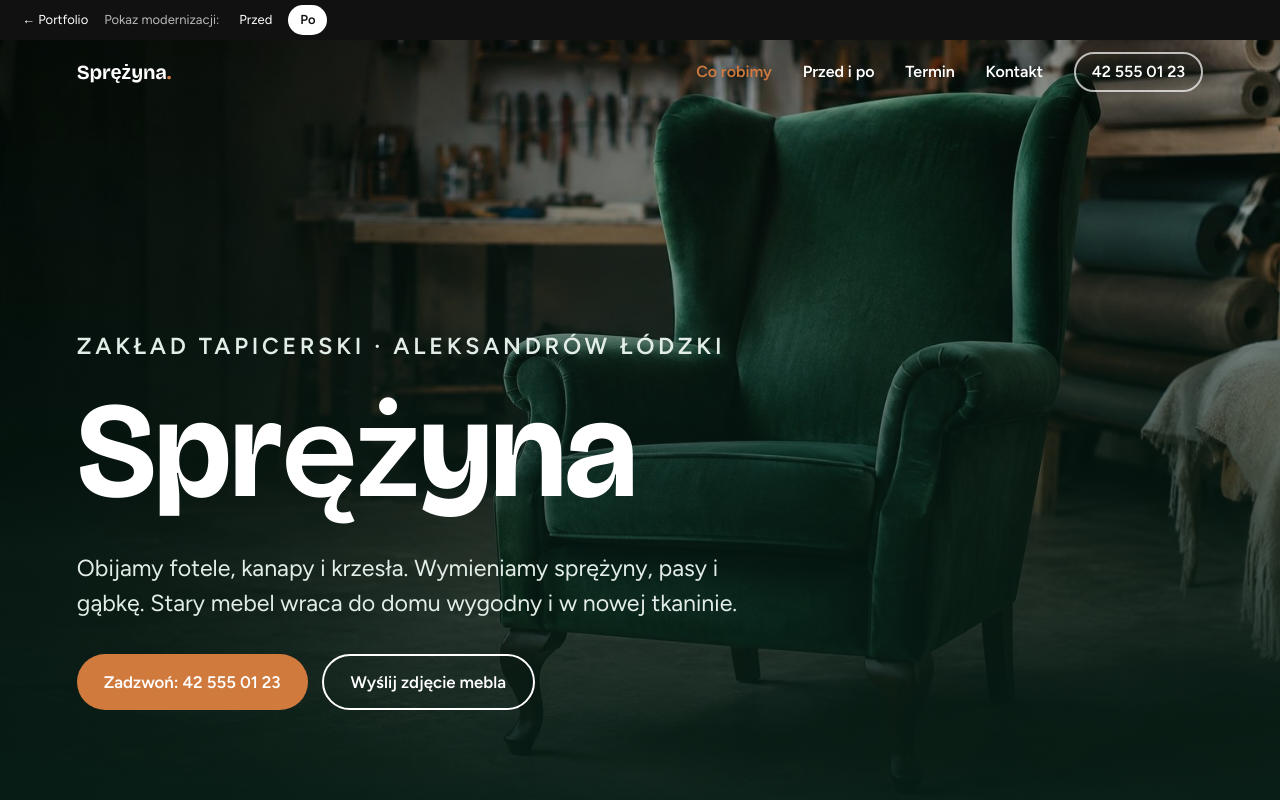
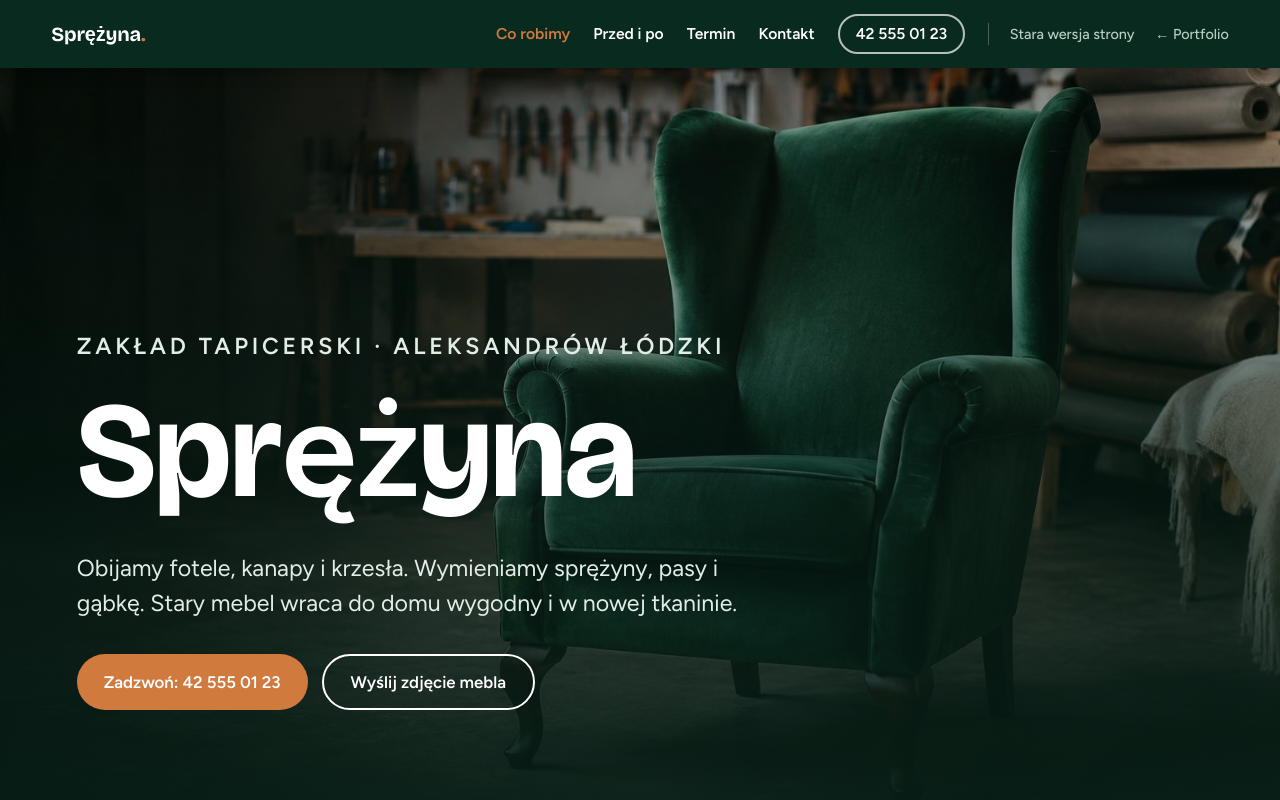
Before and after one commit to AlexGreen-art/tapicer, a plain HTML site: page po/index.html in a window 1280 px wide. Shown: the top 800 px of the page. Drawn offline with nearby package versions, Linux system fonts and the light colour scheme.

Commit message:
Jedna stała belka z pełną nawigacją na stronie po; czytelne wyjście ze strony przed
Co-Authored-By: Claude Opus 5.5 <noreply@anthropic.com>
Claude-Session: https://claude.ai/code/session_01KbMYrzBjUS61sMKEJZtjWW

```diff
--- a/po/index.html
+++ b/po/index.html
@@ -19,24 +19,18 @@
   --jasne:#eef4f0;
   --tekst:#10241c;
   --szary:#51655c;
-  --pasek:40px;
-  --naglowek:64px;
+  --naglowek:68px;
 }
 *{box-sizing:border-box;margin:0;padding:0}
 html{scroll-behavior:smooth}
-#pokaz{position:sticky;top:0;z-index:50;height:var(--pasek);display:flex;align-items:center;justify-content:center;gap:4px;background:#111;color:#fff;font-size:13px;white-space:nowrap;padding:0 10px}
-#pokaz a{color:#fff;text-decoration:none;padding:5px 12px;border-radius:999px}
-#pokaz a.tu{background:#fff;color:#111;font-weight:600}
-#pokaz a.port{margin-right:auto}
-#pokaz span{opacity:.7;margin-right:4px}
-#pokaz i{flex:1}
+body{padding-top:var(--naglowek)}
 body{font-family:Figtree,system-ui,sans-serif;font-size:18px;line-height:1.55;color:var(--tekst);background:var(--jasne)}
 h1,h2,h3{font-family:"Bricolage Grotesque",Figtree,sans-serif;line-height:1.08;letter-spacing:-.01em}
 a{color:inherit}
 img{display:block;max-width:100%}
 
 /* każda sekcja zajmuje cały ekran */
-section{scroll-margin-top:calc(var(--pasek) + var(--naglowek));min-height:calc(100vh - var(--pasek) - var(--naglowek));min-height:calc(100svh - var(--pasek) - var(--naglowek));display:flex;flex-direction:column;justify-content:center;padding:clamp(28px,6vw,80px) clamp(20px,6vw,90px)}
+section{scroll-margin-top:var(--naglowek);min-height:calc(100vh - var(--naglowek));min-height:calc(100svh - var(--naglowek));display:flex;flex-direction:column;justify-content:center;padding:clamp(28px,6vw,80px) clamp(20px,6vw,90px)}
 .wew{width:100%;max-width:1180px;margin:0 auto}
 .nadtytul{font-size:.8rem;font-weight:600;letter-spacing:.16em;text-transform:uppercase;color:var(--miedz);margin-bottom:.9rem}
 h2{font-size:clamp(2rem,5vw,3.4rem);margin-bottom:.5em}
@@ -56,18 +50,20 @@ h2{font-size:clamp(2rem,5vw,3.4rem);margin-bottom:.5em}
 .foto.jest::after{content:none}
 
 /* 1. start */
-#start{min-height:calc(100vh - var(--pasek));min-height:calc(100svh - var(--pasek));position:relative;color:#fff;background:var(--zielen-ciemna);padding-top:0;padding-bottom:clamp(36px,7vw,90px);justify-content:flex-end}
+#start{position:relative;color:#fff;background:var(--zielen-ciemna);padding-top:0;padding-bottom:clamp(36px,7vw,90px);justify-content:flex-end}
 #start .foto{position:absolute;inset:0}
 #start .foto::before{content:"";position:absolute;inset:0;z-index:1;background:linear-gradient(180deg,rgba(6,29,21,.25) 0%,rgba(6,29,21,.55) 45%,rgba(6,29,21,.94) 100%)}
 #start .foto img{object-position:60% center}
 #start .wew{position:relative;z-index:2}
-.gora{position:sticky;top:var(--pasek);z-index:40;height:var(--naglowek);margin-bottom:calc(-1 * var(--naglowek));display:flex;justify-content:space-between;align-items:center;padding:0 clamp(20px,6vw,90px);font-weight:600;color:#fff;transition:background .25s,box-shadow .25s}
-.gora.pelny{background:var(--zielen-ciemna);box-shadow:0 8px 24px -12px rgba(0,0,0,.6)}
+.gora{position:fixed;top:0;left:0;right:0;z-index:50;height:var(--naglowek);display:flex;align-items:center;gap:clamp(14px,2vw,28px);padding:0 clamp(16px,4vw,56px);font-weight:600;color:#fff;background:var(--zielen-ciemna);box-shadow:0 6px 20px -10px rgba(0,0,0,.55)}
+.gora .znak{margin-right:auto}
 .gora nav a.aktywny{color:var(--miedz)}
 .gora a{text-decoration:none}
-.gora nav{display:flex;align-items:center;gap:clamp(14px,2.4vw,34px);font-size:1rem}
+.gora nav{display:flex;align-items:center;gap:clamp(12px,1.8vw,28px);font-size:.98rem}
+.gora nav .pokaz{display:flex;align-items:center;gap:clamp(12px,1.6vw,22px);padding-left:clamp(12px,1.6vw,22px);border-left:1px solid rgba(255,255,255,.25);font-weight:500;font-size:.9rem;color:#b9cdc3}
+.gora nav .pokaz a:hover{color:#fff}
 .gora nav a:hover{color:var(--miedz)}
-.gora .tel{border:2px solid rgba(255,255,255,.7);border-radius:999px;padding:6px 16px}
+.gora .tel{border:2px solid rgba(255,255,255,.7);border-radius:999px;padding:6px 16px;white-space:nowrap}
 #menu-p{display:none;font:inherit;font-weight:600;color:#fff;background:none;border:2px solid rgba(255,255,255,.7);border-radius:999px;padding:6px 18px;cursor:pointer}
 .znak{font-family:"Bricolage Grotesque",sans-serif;font-size:1.25rem;letter-spacing:-.01em}
 .znak span{color:var(--miedz)}
@@ -118,13 +114,17 @@ h1{font-size:clamp(3.4rem,13vw,8.5rem);margin-bottom:.18em}
 .sasiad{margin-top:1.4rem;color:var(--szary);font-size:1rem;max-width:34em}
 .demo{margin-top:clamp(28px,5vw,56px);padding-top:18px;border-top:1px solid rgba(15,61,46,.18);font-size:.9rem;color:var(--szary)}
 
-@media (max-width:860px){
-  #pokaz span{display:none}
+@media (max-width:1100px){
   #menu-p{display:block}
-  .gora nav{display:none;position:absolute;top:100%;left:12px;right:12px;flex-direction:column;align-items:stretch;gap:0;background:var(--zielen-ciemna);border-radius:16px;padding:8px;box-shadow:0 20px 40px -10px rgba(0,0,0,.6)}
+  .gora nav{display:none;position:absolute;top:calc(100% + 6px);left:12px;right:12px;max-width:420px;margin-left:auto;flex-direction:column;align-items:stretch;gap:0;background:var(--zielen-ciemna);border-radius:16px;padding:8px;box-shadow:0 20px 40px -10px rgba(0,0,0,.6)}
   .gora nav.otwarte{display:flex}
   .gora nav a{padding:14px 16px;font-size:1.1rem;border-radius:10px}
+  .gora nav a:hover{background:rgba(255,255,255,.06)}
   .gora .tel{border:0;background:var(--miedz);text-align:center;margin-top:6px}
+  .gora nav .pokaz{flex-direction:column;align-items:stretch;gap:0;border-left:0;padding:8px 0 0;margin-top:10px;border-top:1px solid rgba(255,255,255,.18)}
+  .gora nav .pokaz a{font-size:1rem}
+}
+@media (max-width:860px){
   body{font-size:17px}
   .kafle{grid-template-columns:1fr;gap:12px}
   .kafel{flex-direction:row;align-items:stretch}
@@ -142,7 +142,6 @@ h1{font-size:clamp(3.4rem,13vw,8.5rem);margin-bottom:.18em}
 </style>
 </head>
 <body>
-<div id="pokaz"><a class="port" href="https://alexgreen-art.github.io/portfolio/">← Portfolio</a><span>Pokaz modernizacji:</span><a href="../przed/">Przed</a><a class="tu" href="./">Po</a><i></i></div>
 
 <!-- NAGŁÓWEK: przypięty, widoczny w każdej sekcji -->
 <header class="gora" id="naglowek">
@@ -154,6 +153,10 @@ h1{font-size:clamp(3.4rem,13vw,8.5rem);margin-bottom:.18em}
       <a href="#termin">Termin</a>
       <a href="#kontakt">Kontakt</a>
       <a class="tel" href="tel:+48425550123">42 555 01 23</a>
+      <span class="pokaz">
+        <a href="../przed/">Stara wersja strony</a>
+        <a href="https://alexgreen-art.github.io/portfolio/">← Portfolio</a>
+      </span>
     </nav>
 </header>
 
@@ -288,7 +291,6 @@ var ng = document.getElementById("naglowek");
 var start = document.getElementById("start");
 var linkiMenu = mn.querySelectorAll("a[href^='#']");
 function stan() {
-  ng.classList.toggle("pelny", start.getBoundingClientRect().bottom < 140 || mn.classList.contains("otwarte"));
   var biezaca = "";
   document.querySelectorAll("section").forEach(function (s) {
     if (s.getBoundingClientRect().top < window.innerHeight * 0.4) biezaca = s.id;
```
Also changed, not shown: przed/index.html (+6 -6 lines).
